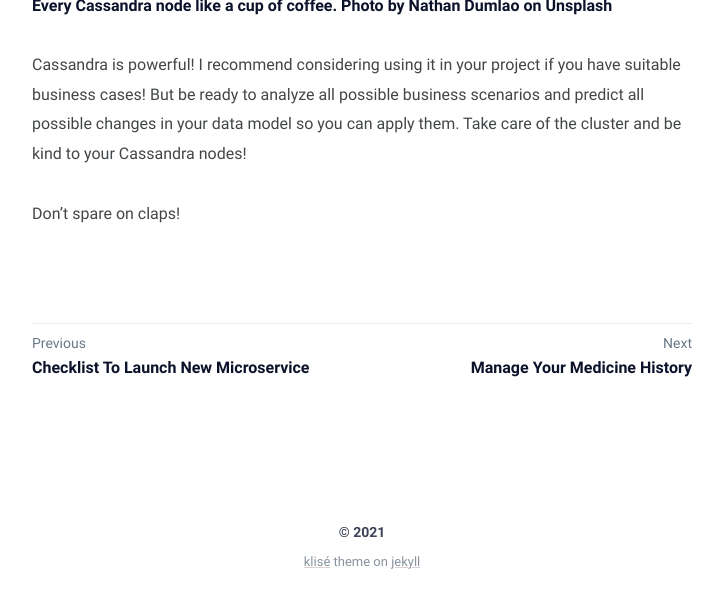
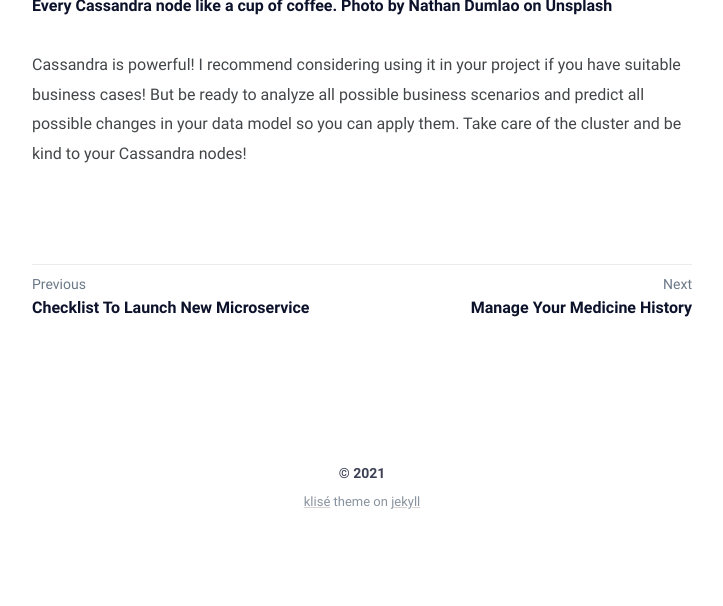
Before and after one commit to irenkamalova/irenkamalova.github.io, a Jekyll site: the page built from _posts/articles/2020-12-09-cassandra-pitfalls.md, in a window 1280 px wide and 900 px high, scrolled down 4330 px, cut to the strip 294-900 px from the top of the window. Shown: the whole strip, without its empty margins (278-1001 px from the left). Built offline with Jekyll 4.4.1, drawn with Linux system fonts in a browser that asks for light colours; after the commit the page ends 5170 px from its top, so only the background shows below that.

Commit message:
cassandra post prettifying
Signed-off-by: irenkamalova <iren.kamalova@gmail.com>

```diff
--- a/_posts/2020-12-09-cassandra-pitfalls.md
+++ b/_posts/articles/2020-12-09-cassandra-pitfalls.md
@@ -85,5 +85,3 @@ Cassandra is a column-oriented database. This concept lets you add a new column
 **Every Cassandra node like a cup of coffee.** [**Photo by Nathan Dumlao on Unsplash**](https://unsplash.com/photos/oMwEHgCrHJA "https://unsplash.com/photos/oMwEHgCrHJA")
 
 Cassandra is powerful! I recommend considering using it in your project if you have suitable business cases! But be ready to analyze all possible business scenarios and predict all possible changes in your data model so you can apply them. Take care of the cluster and be kind to your Cassandra nodes!
-
-Don’t spare on claps!
```
